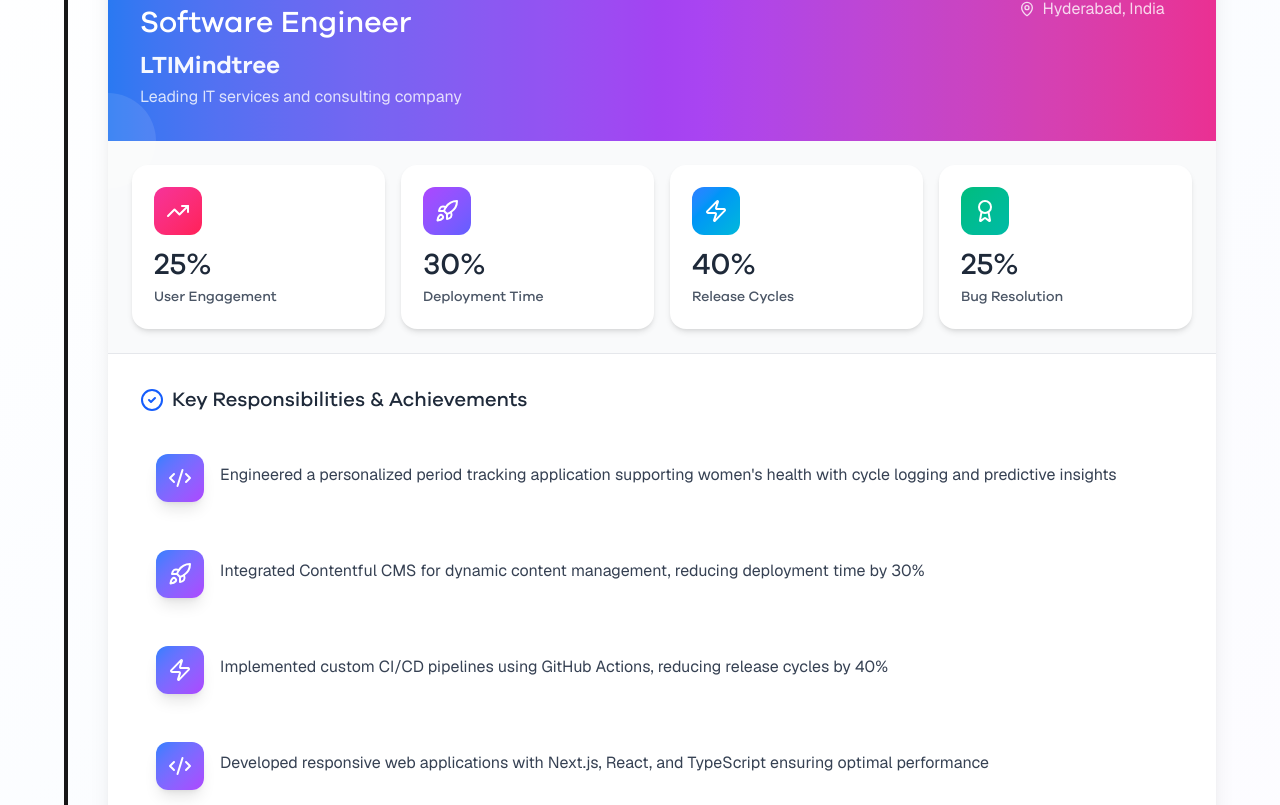
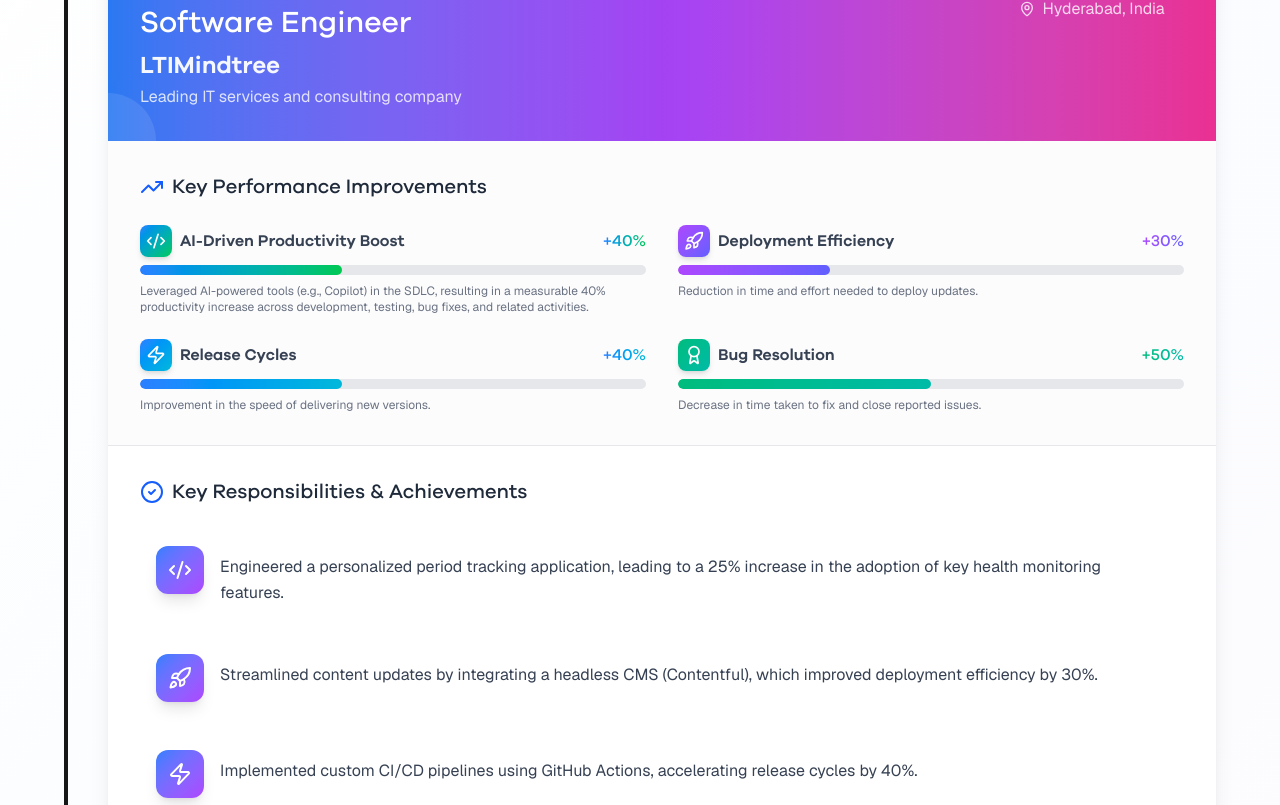
Before and after one commit to naninydhruva/naninydhruva.github.io, a Next.js app: page / in a window 1280 px wide. Shown: the part 1955-2760 px from the top of the page. Built offline with nearby package versions, Linux system fonts and the light colour scheme.

Commit message:
fix: updated experience

```diff
--- a/src/components/Experience.js
+++ b/src/components/Experience.js
@@ -1,5 +1,4 @@
 "use client";
-import { useState } from "react";
 import {
   Briefcase,
   MapPin,
@@ -14,46 +13,49 @@
 } from "lucide-react";
 
 export default function Experience() {
-  const [hoveredMetric, setHoveredMetric] = useState(null);
-
   const metrics = [
     {
-      label: "User Engagement",
-      value: "25%",
-      icon: TrendingUp,
-      color: "from-pink-500 to-rose-500",
+      label: "AI-Driven Productivity Boost",
+      value: "40%",
+      icon: Code2,
+      color: "from-blue-500 to-green-500",
+      description:
+        "Leveraged AI-powered tools (e.g., Copilot) in the SDLC, resulting in a measurable 40% productivity increase across development, testing, bug fixes, and related activities.",
     },
     {
-      label: "Deployment Time",
+      label: "Deployment Efficiency",
       value: "30%",
       icon: Rocket,
       color: "from-purple-500 to-indigo-500",
+      description: "Reduction in time and effort needed to deploy updates.",
     },
     {
       label: "Release Cycles",
       value: "40%",
       icon: Zap,
       color: "from-blue-500 to-cyan-500",
+      description: "Improvement in the speed of delivering new versions.",
     },
     {
       label: "Bug Resolution",
-      value: "25%",
+      value: "50%",
       icon: Award,
       color: "from-emerald-500 to-teal-500",
+      description: "Decrease in time taken to fix and close reported issues.",
     },
   ];
 
   const responsibilities = [
     {
-      text: "Engineered a personalized period tracking application supporting women's health with cycle logging and predictive insights",
+      text: "Engineered a personalized period tracking application, leading to a 25% increase in the adoption of key health monitoring features.",
       icon: Code2,
     },
     {
-      text: "Integrated Contentful CMS for dynamic content management, reducing deployment time by 30%",
+      text: "Streamlined content updates by integrating a headless CMS (Contentful), which improved deployment efficiency by 30%.",
       icon: Rocket,
     },
     {
-      text: "Implemented custom CI/CD pipelines using GitHub Actions, reducing release cycles by 40%",
+      text: "Implemented custom CI/CD pipelines using GitHub Actions, accelerating release cycles by 40%.",
       icon: Zap,
     },
     {
@@ -65,7 +67,7 @@
       icon: Users,
     },
     {
-      text: "Conducted debugging and root cause analysis, reducing bug resolution time by 25%",
+      text: "Conducted debugging and root cause analysis, improving bug resolution time by 25%.",
       icon: Award,
     },
     {
@@ -142,42 +144,50 @@
                 <div className="absolute w-24 h-24 bg-white/10 rounded-full -bottom-12 -left-12"></div>
               </div>
 
-              {/* Metrics Section */}
-              <div className="grid grid-cols-2 lg:grid-cols-4 gap-3 sm:gap-4 p-4 sm:p-6 bg-gray-50 border-b border-gray-200">
+              {/* Metrics Section - Revamped */}
+              <div className="p-6 sm:p-8 bg-gray-50/50 border-b border-gray-200">
+                <h4 className="text-lg sm:text-xl font-bold text-gray-800 mb-6 flex items-center gap-2">
+                  <TrendingUp className="w-6 h-6 text-blue-600" />
+                  Key Performance Improvements
+                </h4>
+                <div className="grid grid-cols-1 md:grid-cols-2 gap-x-8 gap-y-6">
                   {metrics.map((metric, idx) => {
                     const MetricIcon = metric.icon;
                     return (
+                      <div key={idx} className="group">
+                        <div className="flex justify-between items-center mb-2">
+                          <div className="flex items-center gap-2">
                             <div
-                      key={idx}
-                      className="relative group cursor-pointer"
-                      onMouseEnter={() => setHoveredMetric(idx)}
-                      onMouseLeave={() => setHoveredMetric(null)}
+                              className={`inline-flex items-center justify-center w-8 h-8 rounded-lg bg-linear-to-br ${metric.color} shadow-md`}
                             >
-                      <div
-                        className={`bg-white rounded-2xl p-4 sm:p-5 shadow-md hover:shadow-xl transition-all duration-300 transform hover:-translate-y-1 border-2 ${
-                          hoveredMetric === idx
-                            ? "border-blue-500"
-                            : "border-transparent"
-                        }`}
-                      >
-                        <div
-                          className={`inline-flex items-center justify-center w-10 h-10 sm:w-12 sm:h-12 rounded-xl bg-linear-to-br ${metric.color} mb-2 sm:mb-3 transform group-hover:scale-110 group-hover:rotate-12 transition-all duration-300`}
-                        >
-                          <MetricIcon className="w-5 h-5 sm:w-6 sm:h-6 text-white" />
+                              <MetricIcon className="w-5 h-5 text-white" />
                             </div>
-                        <p className="text-xl sm:text-2xl md:text-3xl font-bold text-gray-800 mb-1">
-                          {metric.value}
-                        </p>
-                        <p className="text-xs sm:text-sm text-gray-600 font-medium">
+                            <p className="font-semibold text-gray-700 text-sm sm:text-base">
                               {metric.label}
                             </p>
                           </div>
-                      {hoveredMetric === idx && (
-                        <div className="absolute inset-0 bg-linear-to-r from-blue-500/20 to-purple-500/20 rounded-2xl animate-pulse pointer-events-none"></div>
-                      )}
+                          <p
+                            className={`font-bold text-transparent bg-clip-text bg-linear-to-r ${metric.color}`}
+                          >
+                            +{metric.value}
+                          </p>
+                        </div>
+                        <div className="w-full bg-gray-200 rounded-full h-2.5 overflow-hidden mb-2">
+                          <div
+                            className={`h-2.5 rounded-full bg-linear-to-r ${metric.color} transform transition-all duration-1000 ease-out`}
+                            style={{ width: metric.value }}
+                          ></div>
+                        </div>
+                        <p
+                          className="text-xs text-gray-500 mt-1 animate-fade-in"
+                          style={{ animationDelay: `${idx * 120 + 200}ms` }}
+                        >
+                          {metric.description}
+                        </p>
                       </div>
                     );
                   })}
+                </div>
               </div>
 
               {/* Responsibilities Section */}
--- a/src/components/Projects.js
+++ b/src/components/Projects.js
@@ -18,7 +18,7 @@
   const projects = [
     {
       title: "Period Wellness Application",
-      period: "June 2022 - Present",
+      period: "June 2022 - October 2025",
       description:
         "A comprehensive wellness application focused on improving female menstrual health tracking and insights",
       tech: ["Flutter", "Dart", "Firebase", "GitHub Actions", "TDD"],
@@ -32,8 +32,6 @@
       ],
       gradient: "from-pink-500 via-rose-500 to-red-500",
       IconComponent: Heart,
-      impact: "25%",
-      impactLabel: "User Engagement",
     },
     {
       title: "Period Wellness Website",
@@ -50,7 +48,7 @@
       ],
       highlights: [
         "Responsive design with Next.js & Tailwind",
-        "Period tracker with React & TypeScript",
+        "Period tracker with React & Javascript",
         "Product recommendation engine",
         "Third-party SDK integrations",
         "GTM optimization & GA4 tracking",
@@ -58,8 +56,6 @@
       ],
       gradient: "from-purple-500 via-indigo-500 to-blue-500",
       IconComponent: Globe,
-      impact: "30%",
-      impactLabel: "Deployment Time",
     },
     {
       title: "App Screen Privacy Plugin",
@@ -140,6 +136,7 @@
                   </p>
 
                   {/* Impact Badge */}
+                  {project.impact && project.impactLabel && (
                     <div
                       className={`inline-flex items-center gap-2 px-3 sm:px-4 py-2 rounded-full bg-linear-to-r ${project.gradient} text-white text-xs sm:text-sm font-bold mb-4 shadow-lg hover:shadow-xl transform hover:scale-105 transition-all duration-300`}
                     >
@@ -148,6 +145,7 @@
                         {project.impact} {project.impactLabel}
                       </span>
                     </div>
+                  )}
 
                   {/* Tech Stack */}
                   <div className="flex flex-wrap gap-2 mb-4">
```
Lines whose indentation alone changed are shown as unchanged.
